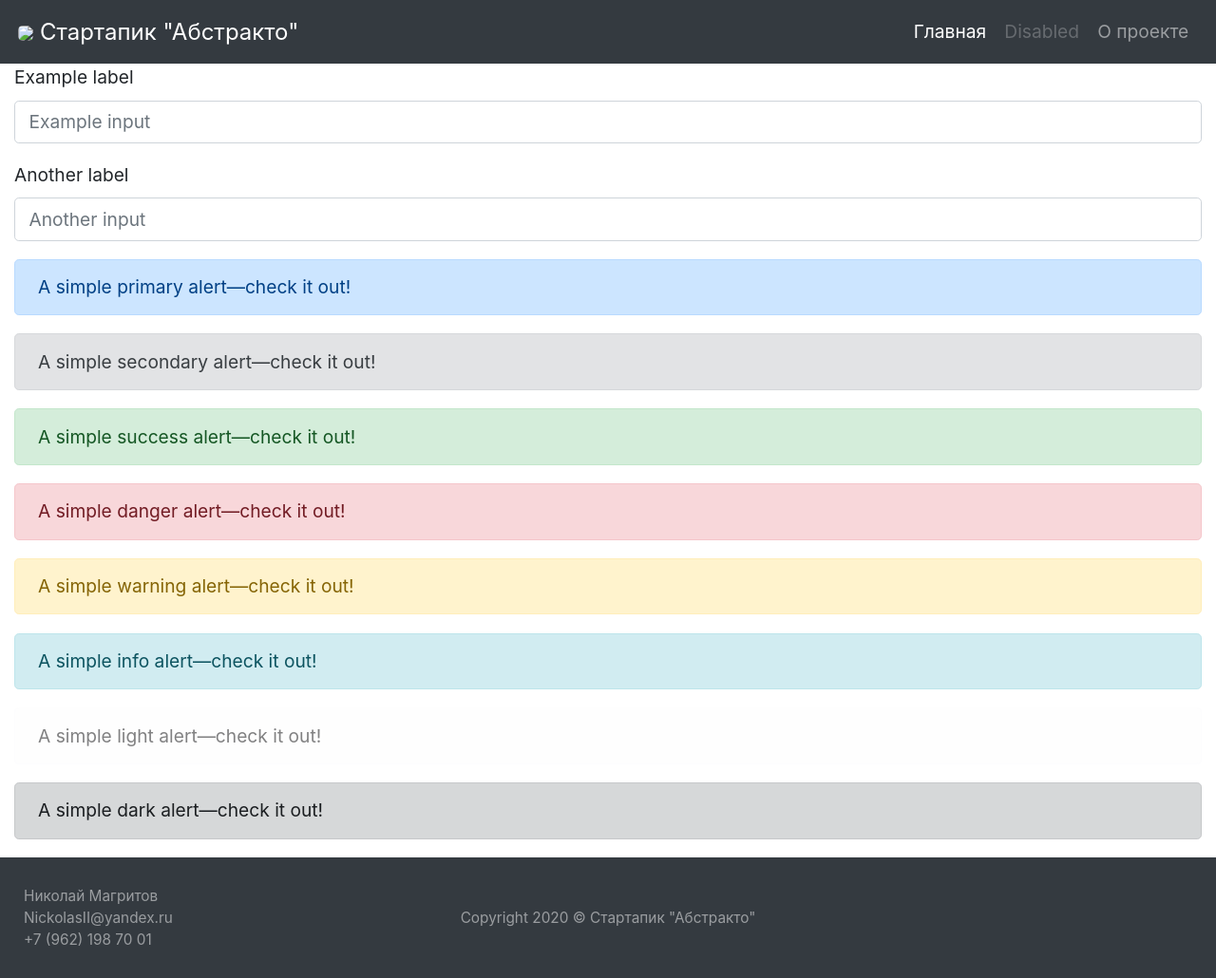
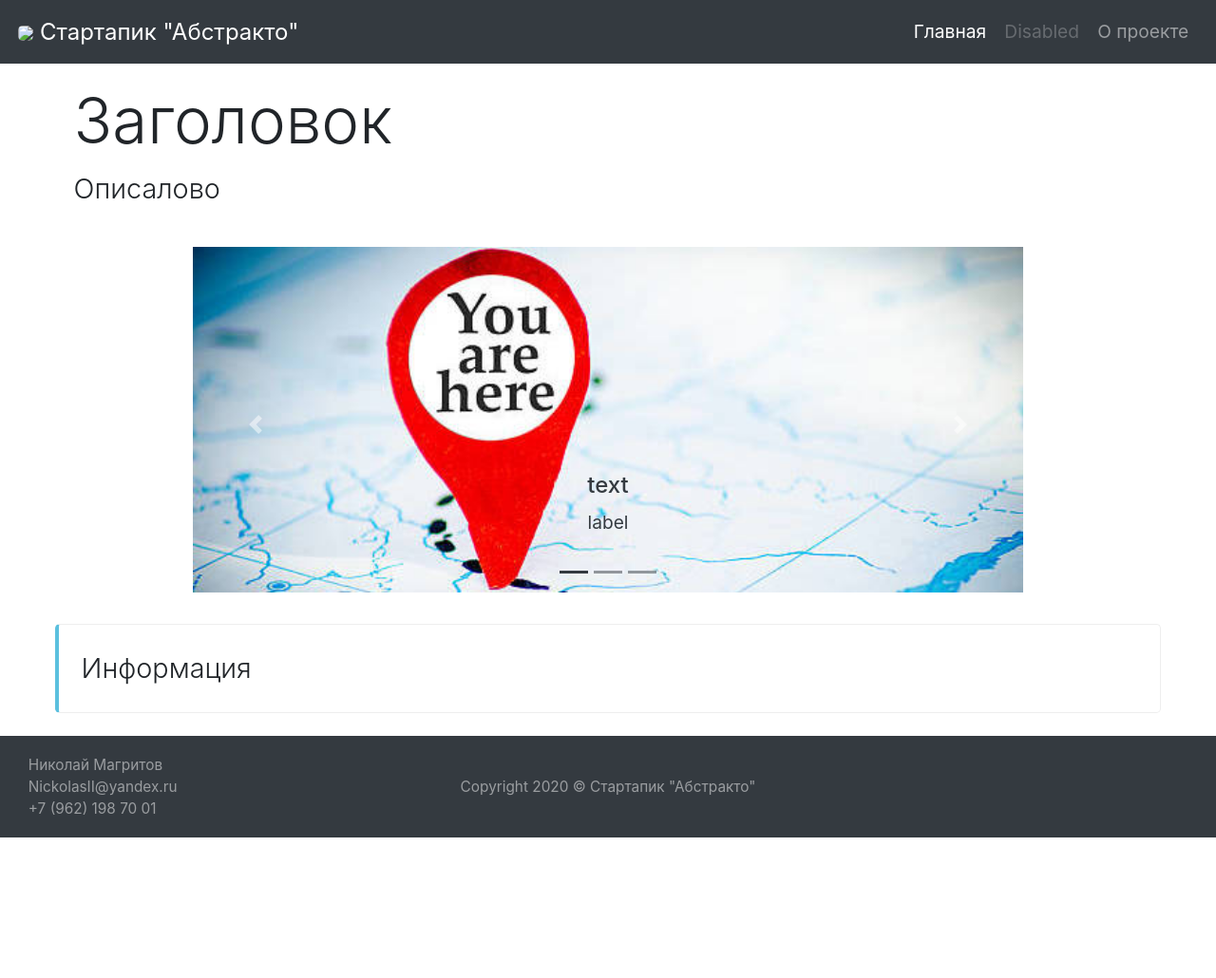
Before and after one commit to Nickolasll/django_abstract, a Django app: page / in a window 1280 px wide. Shown: the whole page at 95% size. After the commit the page ends 882 px from the top, so only its background shows below. Run offline with Django 3.2, Linux system fonts and the light colour scheme; parts of the project's set-up code (start-up, migrations or seed data) failed here and were passed over; some libraries are stand-ins or nearby versions.

Commit message:
full adaptive about page, fixed header fix, page-object about page, home page template

```diff
--- /dev/null
+++ b/frontend/domain/about/contact.py
@@ -0,0 +1,4 @@
+class Contact:
+    def __init__(self, icon: str, text: str):
+        self.icon = icon
+        self.text = text
--- /dev/null
+++ b/frontend/domain/about/package.py
@@ -0,0 +1,4 @@
+class Package:
+    def __init__(self, name: str, version: str):
+        self.name = name
+        self.version = version
--- /dev/null
+++ b/frontend/domain/about/service.py
@@ -0,0 +1,5 @@
+class Service:
+    def __init__(self, name: str, info: str, ref: str):
+        self.name = name
+        self.info = info
+        self.ref = ref
--- a/frontend/static/style.css
+++ b/frontend/static/style.css
@@ -9,40 +9,105 @@ html {
 .display-4 {
     font-size: 3.5rem;
 }
+.lead {
+    font-size: 1.5rem;
+}
 
 @media (min-width: 300px) {
   html {
-    font-size: 1.0rem;
+      font-size: 1.0rem;
   }
   .display-4 {
       font-size: 2.0rem;
   }
+  .lead {
+      font-size: 1.0rem;
+  }
 }
 
-@media (min-width: 500px) {
+@media (min-width: 540px) {
   html {
-    font-size: 1.1rem;
+      font-size: 1.1rem;
   }
   .display-4 {
       font-size: 2.5rem;
   }
+  .lead {
+      font-size: 1.1rem;
+  }
 }
 
-@media (min-width: 991px) {
+@media (min-width: 960px) {
   html {
     font-size: 1.2rem;
   }
   .display-4{
       font-size: 3rem;
   }
-
+  .lead {
+      font-size: 1.3rem;
+  }
 }
 
-@media (min-width: 1200px) {
+@media (min-width: 1140px) {
   html {
-    font-size: 1.2rem;
+      font-size: 1.2rem;
   }
-    .display-4 {
+  .display-4 {
       font-size: 3.5rem;
   }
+  .lead {
+      font-size: 1.5rem;
+  }
 }
+
+
+.bd-callout {
+    padding: 1.25rem;
+    margin-top: 1.25rem;
+    margin-bottom: 1.25rem;
+    border: 1px solid #eee;
+    border-left-width: .25rem;
+    border-radius: .25rem
+}
+
+.bd-callout h4 {
+    margin-top: 0;
+    margin-bottom: .25rem
+}
+
+.bd-callout p:last-child {
+    margin-bottom: 0
+}
+
+.bd-callout code {
+    border-radius: .25rem
+}
+
+.bd-callout+.bd-callout {
+    margin-top: -.25rem
+}
+
+.bd-callout-info {
+    border-left-color: #5bc0de
+}
+
+.bd-callout-info h4 {
+    color: #5bc0de
+}
+
+.bd-callout-warning {
+    border-left-color: #f0ad4e
+}
+
+.bd-callout-warning h4 {
+    color: #f0ad4e
+}
+
+.bd-callout-danger {
+    border-left-color: #d9534f
+}
+
+.bd-callout-danger h4 {
+    color: #d9534f
+}
--- a/frontend/templates/base/base_template.html
+++ b/frontend/templates/base/base_template.html
@@ -7,9 +7,9 @@
 <title>{% block title %}(no title){% endblock %}</title>
 <link rel="shortcut icon" type="image/x-icon" href={% static "favicon.ico" %}/>
 
-<div class="container-fluid d-flex flex-column">
+<div class="container-fluid d-flex flex-column" style="height: auto; min-height: 100%">
     {% include 'base/navbar.html' %}
-    <div class="col d-flex flex-column justify-content-center w-100">
+    <div class="col px-md-5 d-flex flex-column justify-content-center w-100">
         {% block 'body' %}
         {% endblock %}
     </div>
--- a/frontend/templates/base/footer.html
+++ b/frontend/templates/base/footer.html
@@ -1,10 +1,10 @@
-<footer id="footer" class="py-4 bg-dark text-white-50 d-flex flex-column d-sm-flex flex-sm-row">
-    <div class="col  w-100">
+<footer id="footer" class="py-3 bg-dark text-white-50 d-flex flex-column d-sm-flex flex-sm-row px-1">
+    <div class="col">
             <div class="row small" style="margin-left: 10px">Николай Магритов</div>
             <div class="row small" style="margin-left: 10px">NickolasII@yandex.ru</div>
             <div class="row small" style="margin-left: 10px">+7 (962) 198 70 01</div>
     </div>
-    <div class="col small d-flex justify-content-center align-items-center  w-100">
+    <div class="col small d-flex justify-content-center align-items-center">
         Copyright 2020 &copy; Стартапик "Абстракто"
     </div>
     <div class="col"></div>
--- a/frontend/templates/home.html
+++ b/frontend/templates/home.html
@@ -1,36 +1,52 @@
 {% extends 'base/base_template.html' %}
 {% block title %}Главная страница{% endblock %}
+{% load static %}
 {% block 'body' %}
-<div class="form-group align-self-center w-100">
-    <label for="formGroupExampleInput">Example label</label>
-    <input type="text" class="form-control" id="formGroupExampleInput" placeholder="Example input">
+    <div class="container-fluid" style="padding: 20px;">
+        <h1 class="display-4">Заголовок</h1>
+        <p class="lead text-justify">Описалово</p>
     </div>
-<div class="form-group align-self-center w-100">
-    <label for="formGroupExampleInput2">Another label</label>
-    <input type="text" class="form-control" id="formGroupExampleInput2" placeholder="Another input">
+    <div id="carouselExampleIndicators" class="carousel slide justify-self-center align-self-center pb-2"
+         data-ride="carousel" style="height: 75%; width: 75%">
+        <ol class="carousel-indicators">
+            <li data-target="#carouselExampleIndicators" data-slide-to="0" class="active bg-dark"></li>
+            <li data-target="#carouselExampleIndicators" data-slide-to="1" class="bg-dark"></li>
+            <li data-target="#carouselExampleIndicators" data-slide-to="2" class="bg-dark"></li>
+        </ol>
+        <div class="carousel-inner">
+            <div class="carousel-item active">
+                <img class="d-block w-100" alt="First slide" src={% static 'caroucel/you_are_here.jpg' %}>
+                <div class="carousel-caption d-none d-md-block">
+                    <h5 class="text-dark">text</h5>
+                    <p class="text-dark">label</p>
                 </div>
-<div class="alert alert-primary align-self-center w-100" role="alert">
-    A simple primary alert—check it out!
             </div>
-<div class="alert alert-secondary align-self-center w-100" role="alert">
-    A simple secondary alert—check it out!
+            <div class="carousel-item">
+                <img class="d-block w-100" alt="Second slide" src={% static 'caroucel/you_are_here.jpg' %}>
+                <div class="carousel-caption d-none d-md-block">
+                    <h5 class="text-dark">text</h5>
+                    <p class="text-dark">label</p>
                 </div>
-<div class="alert alert-success align-self-center w-100" role="alert">
-    A simple success alert—check it out!
             </div>
-<div class="alert alert-danger align-self-center w-100" role="alert">
-    A simple danger alert—check it out!
+            <div class="carousel-item">
+                <img class="d-block w-100" alt="Third slide" src={% static 'caroucel/you_are_here.jpg' %}>
+                <div class="carousel-caption d-none d-md-block">
+                    <h5 class="text-dark">text</h5>
+                    <p class="text-dark">label</p>
                 </div>
-<div class="alert alert-warning align-self-center w-100" role="alert">
-    A simple warning alert—check it out!
             </div>
-<div class="alert alert-info align-self-center w-100" role="alert">
-    A simple info alert—check it out!
         </div>
-<div class="alert alert-light align-self-center w-100" role="alert">
-    A simple light alert—check it out!
+        <a class="carousel-control-prev" href="#carouselExampleIndicators" role="button" data-slide="prev">
+            <span class="carousel-control-prev-icon" aria-hidden="true"></span>
+            <span class="sr-only">Предыдущий</span>
+        </a>
+        <a class="carousel-control-next" href="#carouselExampleIndicators" role="button" data-slide="next">
+            <span class="carousel-control-next-icon" aria-hidden="true"></span>
+            <span class="sr-only">Следующий</span>
+        </a>
     </div>
-<div class="alert alert-dark align-self-center w-100" role="alert">
-    A simple dark alert—check it out!
+
+    <div class="bd-callout bd-callout-info">
+        <div class="lead">Информация</div>
     </div>
 {% endblock %}
--- a/frontend/views.py
+++ b/frontend/views.py
@@ -4,6 +4,7 @@ from pathlib import Path
 from django.views.generic import TemplateView
 
 from backend.settings import BASE_DIR
+from frontend.domain.about.about import About
 
 
 class AbstractView(TemplateView, metaclass=ABCMeta):
@@ -25,46 +26,13 @@ class HomeView(AbstractView):
 class AboutView(AbstractView):
     template_name = 'about.html'
     nav = 'about'
-    about_project = 'Данный проект разрабатывался в свободное время с целью повышения квалификации и представляет ' \
-                    'собой сборник небольших демонстрационных задач, которые были поставлены и исполнены для того ' \
-                    'чтобы: освоить Django и улучшить навыки работы с Python, попробовать себя во фронтенде и ' \
-                    'научиться создавать шаблоны с адаптивной версткой, а также освоить Bootstrap 4, а также SCSS, ' \
-                    'MVC, jQuery'
-
-    technologies = ['Python 3', 'Django 3', 'Bootstrap 4', 'MVC', 'jQuery']
-
-    about_author = 'Меня зовут Николай Магритов и я занимаюсь архитектурой и разработкой серверного ПО уже более ' \
-                   '3х лет. В 2016 году в результате окончания обучения в СФ МЭИ по специальности "Информатика и ' \
-                   'вычислительная техника, Вычислительные машины, комплексы, системы и сети" мне была присвоена ' \
-                   'степень бакалавра. В 2018 году мне была присвоена степень магистра в области "Информатика и ' \
-                   'вычислительная техника" по специальности "Информатика и вычислительная техника, Информационное и ' \
-                   'программное обеспечение автоматизированных систем" в результате успешной защиты выпускной ' \
-                   'квалификационной работы на тему "Способ и нечеткая модель оценки опасных газов на основе ' \
-                   'колориметрического анализа динамики химических реакций". Долгое время я занимался низкоуровневым' \
-                   ' программированием устройств, в результате чего устроился на работу инженером в ФГУП СПО ' \
-                   '"Аналитприбор", но потом я решил попробовать себя в чем-то новом и сменил место работы, а также и ' \
-                   'профиль работы, так я начал углубляться архитектуру и web-разработку.'
-    contacts = [
-        ("bootstrap_icons/envelope.svg", "NickolasII@yandex.ru"),
-        ("bootstrap_icons/phone.svg", "+7 (962) 198 70 01"),
-        ("bootstrap_icons/telegram.svg", "@NickolasII"),
-    ]
-    requirements = []
-    references = []
+    about = About()
 
     def get_context_data(self, **kwargs):
-        if not self.requirements:
-            req_path = Path(BASE_DIR, 'requirements.txt')
-            with open(req_path, 'r') as f:
-                self.requirements = f.read().split('\n')
-            self.requirements = [item.split('==') for item in self.requirements]
         context = super().get_context_data(**kwargs)
-        context.update({
-            'about_project': self.about_project,
-            'technologies': self.technologies,
-            'about_author': self.about_author,
-            'contacts': self.contacts,
-            'requirements': self.requirements,
-            'references': self.references,
-        })
+        context.update(
+            {
+                'about': self.about,
+            }
+        )
         return context
```
Also changed, not shown: frontend/domain/about/about.py (added, +7 -0 lines), frontend/domain/about/author.py (added, +22 -0 lines), frontend/domain/about/project.py (added, +26 -0 lines), frontend/templates/about.html (+26 -23 lines), frontend/domain/__init__.py (added), frontend/domain/about/__init__.py (added), frontend/static/caroucel/__init__.py (added), frontend/static/caroucel/you_are_here.jpg (added). Lines whose indentation alone changed are shown as unchanged.
